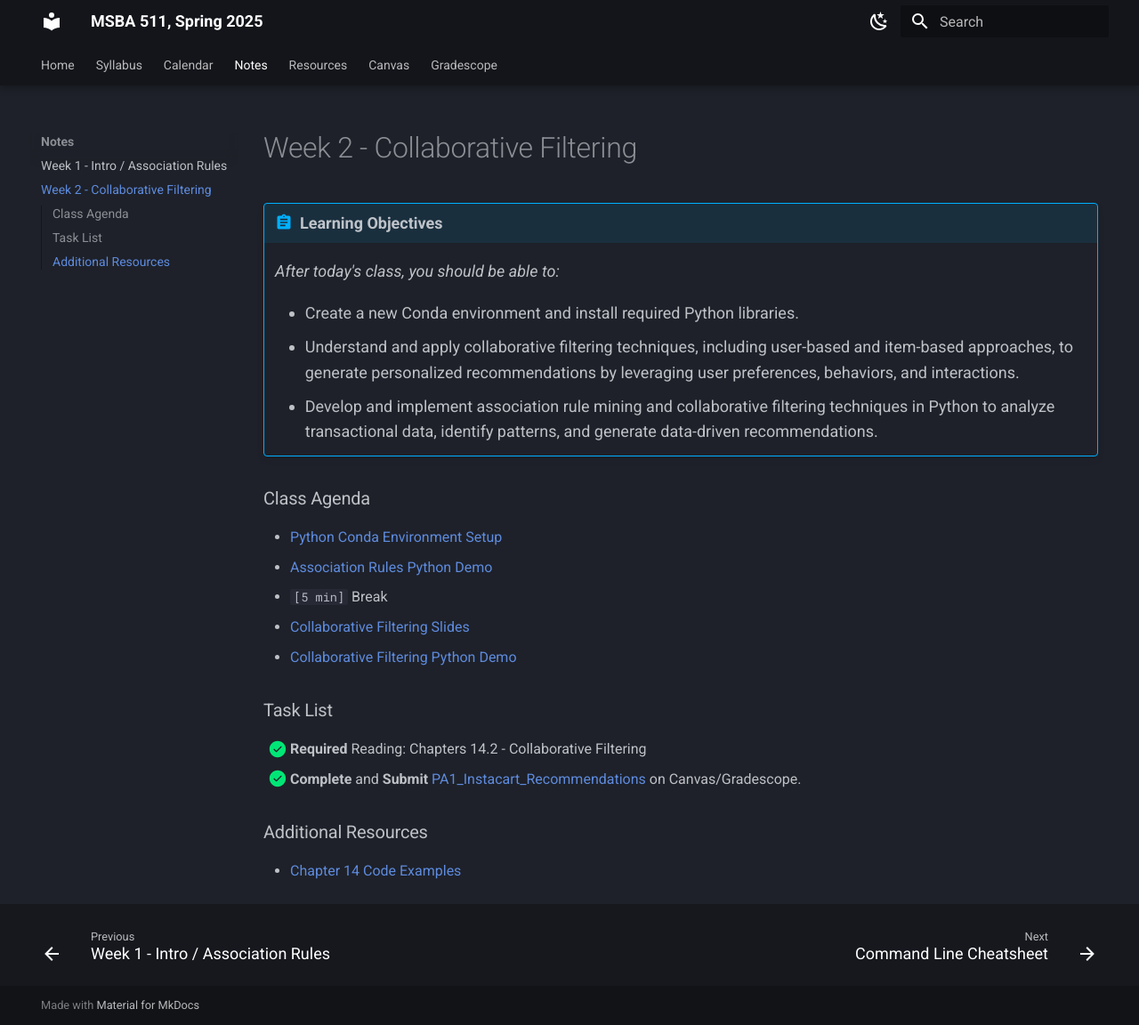
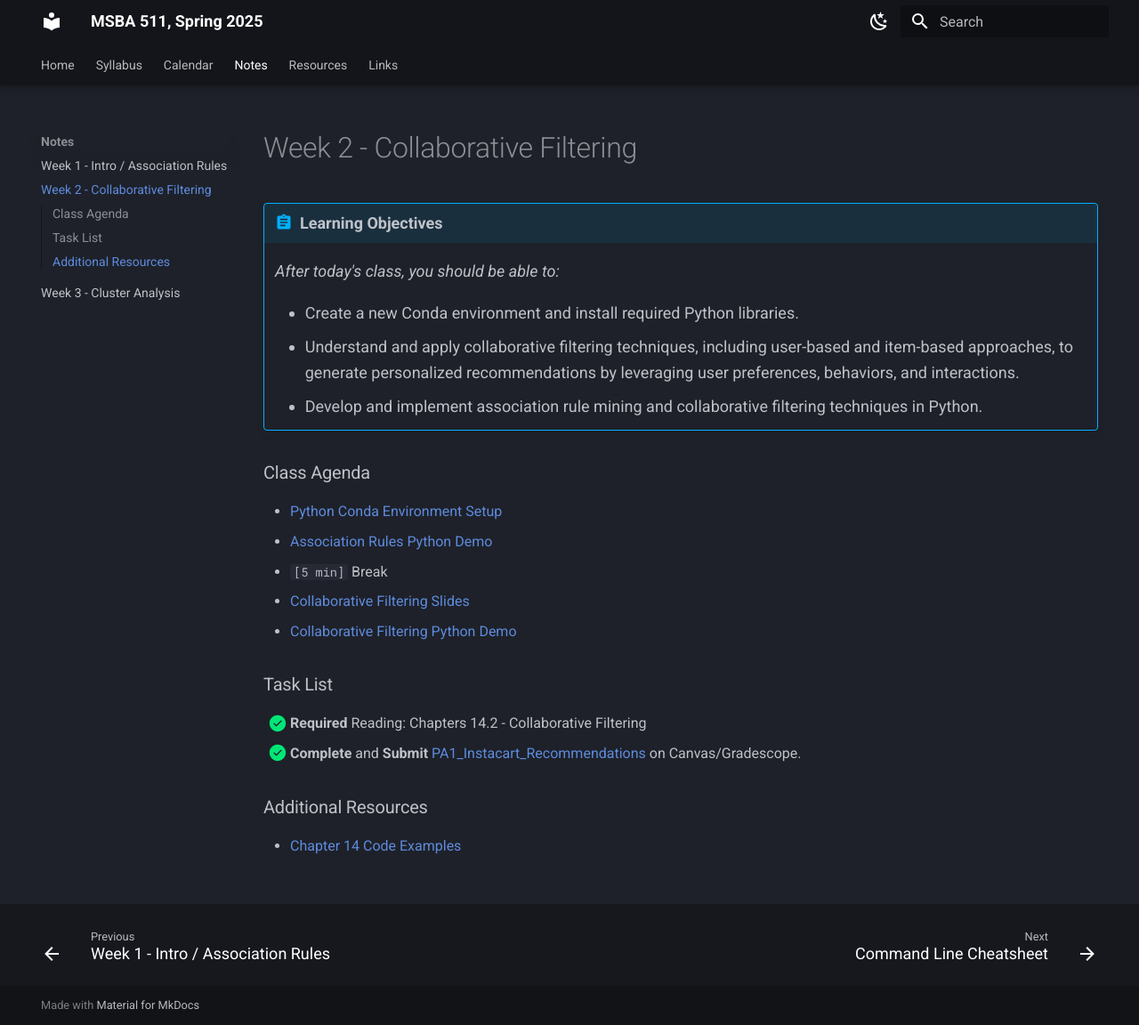
Before and after one commit to dcyoung23/msba511, an MkDocs documentation site: the page built from docs/notes/week_2.md, in a window 1280 px wide and 1152 px high. Shown: the whole window at 89% size. Built offline with MkDocs 1.6.1 and Material for MkDocs 9.7.7, drawn with Linux system fonts in a browser that asks for light colours.

Commit message:
Link updates

```diff
--- a/docs/notes/week_2.md
+++ b/docs/notes/week_2.md
@@ -4,15 +4,15 @@
 
     - Create a new Conda environment and install required Python libraries.
     - Understand and apply collaborative filtering techniques, including user-based and item-based approaches, to generate personalized recommendations by leveraging user preferences, behaviors, and interactions.
-    - Develop and implement association rule mining and collaborative filtering techniques in Python to analyze transactional data, identify patterns, and generate data-driven recommendations.
+    - Develop and implement association rule mining and collaborative filtering techniques in Python.
 
 ### Class Agenda
 
 - [Python Conda Environment Setup](../resources/python/cl_cheatsheet.md)
-- [Association Rules Python Demo](https://github.com/dcyoung23/msba511/blob/main/resources/demos/1_association_rules_starter.ipynb)
+- [Association Rules Python Demo](https://github.com/dcyoung23/data-mining-examples/blob/main/notebooks/1_association_rules_starter.ipynb)
 - `[5 min]` Break
 - [Collaborative Filtering Slides](https://github.com/dcyoung23/msba511/blob/main/lectures/2_Collaborative_Filtering.pdf)
-- [Collaborative Filtering Python Demo](https://github.com/dcyoung23/msba511/blob/main/resources/demos/2_collaborative_filtering_starter.ipynb)
+- [Collaborative Filtering Python Demo](https://github.com/dcyoung23/data-mining-examples/blob/main/notebooks/2_collaborative_filtering_starter.ipynb)
 
 ### Task List
 
--- a/mkdocs.yml
+++ b/mkdocs.yml
@@ -7,14 +7,14 @@
   - Notes:
     - Week 1 - Intro / Association Rules: notes/week_1.md
     - Week 2 - Collaborative Filtering: notes/week_2.md
+    - Week 3 - Cluster Analysis: notes/week_3.md
   - Resources:
     - Python:
       - Command Line Cheatsheet: resources/python/cl_cheatsheet.md
     - Chapter Code Examples:
       - Chapter 14: resources/textbook/ch14_code_examples.md
       - Chapter 15: resources/textbook/ch15_code_examples.md
-  - Canvas: http://canvas.sandiego.edu/
-  - Gradescope: https://www.gradescope.com/
+  - Links: links.md
 theme:
   name: material
   font:
```
Also changed, not shown: docs/links.md (added, +6 -0 lines).
